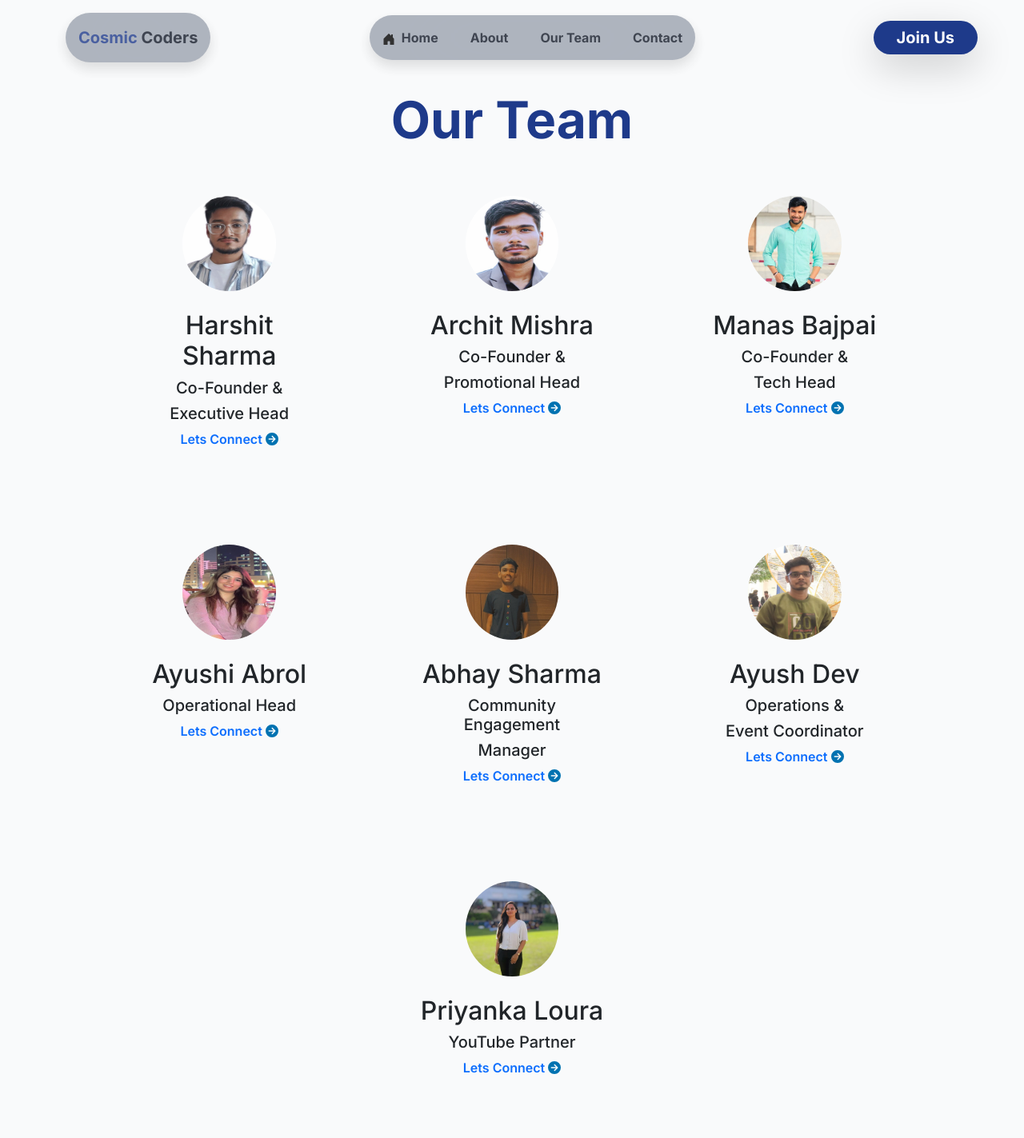
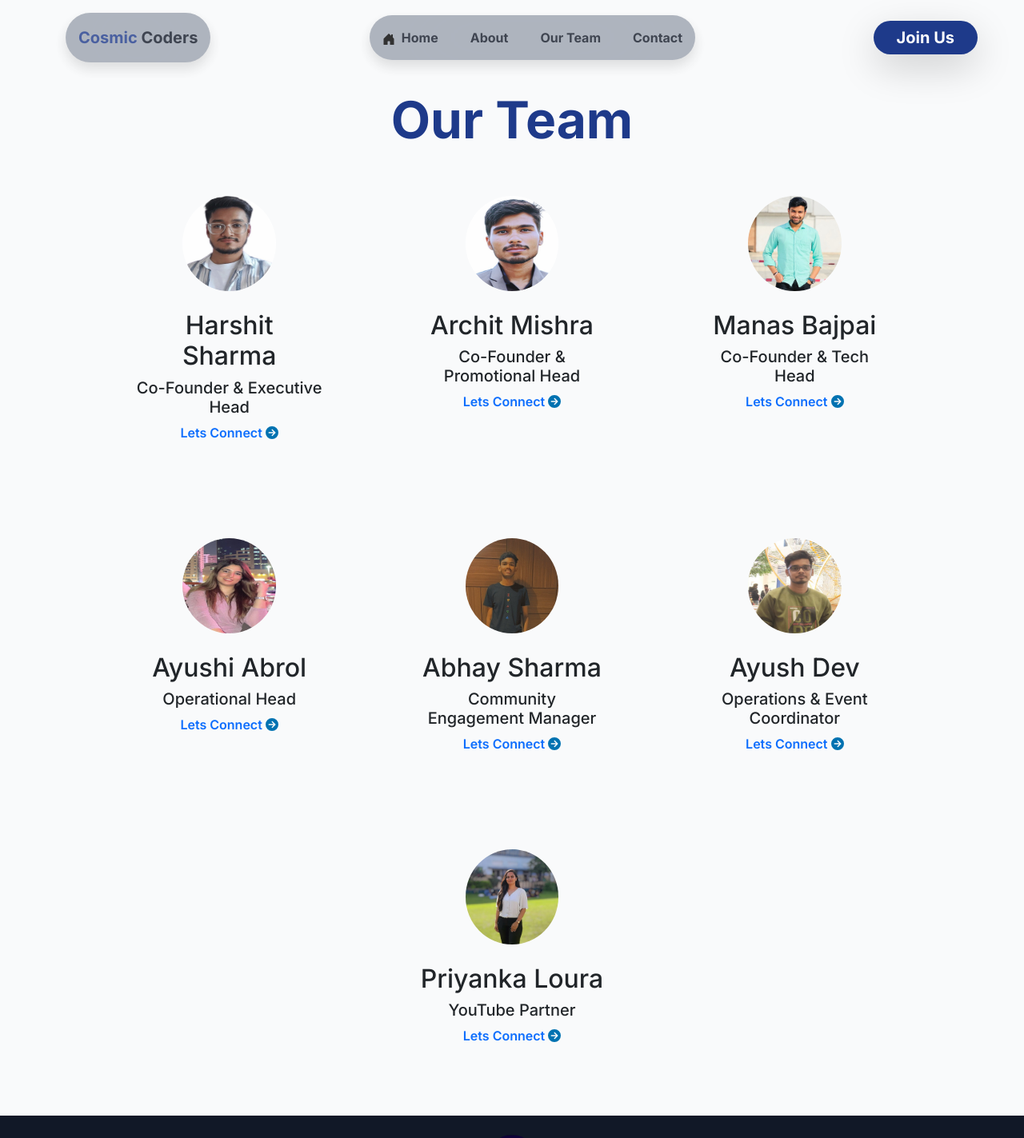
Before and after one commit to cosmiccodersofficial/CosmicCoders, a React (Create React App) app: page /ourteam in a window 1280 px wide. Shown: the top 1423 px of the page at 80% size. Built offline with nearby package versions, Linux system fonts and the light colour scheme; a web font is replaced by a local one.

Commit message:
Optimized the Our team component

```diff
--- a/src/components/Our Team/OurTeam.js
+++ b/src/components/Our Team/OurTeam.js
@@ -1,8 +1,6 @@
-import React from 'react';
-import { useEffect } from 'react';
-import { Link } from 'react-router-dom';
-import { FontAwesomeIcon } from '@fortawesome/react-fontawesome'
-import { faCircleArrowRight } from '@fortawesome/free-solid-svg-icons';
+import React, {useEffect} from 'react';
+import { Container, Row, Col } from 'react-bootstrap';
+import TeamMember from './TeamMember';
 import './OurTeam.css';
 import harshit from '../../images/Harshit.jpg';
 import archit from '../../images/Archit.jpg';
@@ -17,125 +15,44 @@ const OurTeam = () => {
         window.scrollTo(0, 0);
     }, []);
     return (
-        <div className="container bg-gray-50 p-3 mt-5">
+        <Container className="bg-gray-50 p-3 mt-5">
             <h2 className="display-3 fw-bold mb-6 mt-5 text-blue-900 text-center animate-fade">Our Team</h2>
+
             {/* First Row */}
-            <div className="row mb-4 mx-md-4">
-                {/* First Column */}
-                <div className="col-md-4 mb-md-0 mb-4">
-                    <div className="p-5 rounded-md">
-                        <div className="d-flex flex-column align-items-center mb-4">
-                            <img src={harshit} alt="" className="w-50 h-50 rounded-circle hover cursor-pointer" />
-                        </div>
-                        <h1 className='h2 mt-4 animate-fade'> Harshit Sharma </h1>
-                        <h1 className='h5 animate-fade'>Co-Founder &</h1>
-                        <h1 className='h5 animate-fade'>Executive Head</h1>
-                        <Link to="https://www.linkedin.com/in/harshit1822/" target='_blank' className='animate-fade animate fw-semibold text-decoration-none'>
-                            Lets Connect <FontAwesomeIcon className='icon-color' icon={faCircleArrowRight} />
-                        </Link>
-                    </div>
-                </div>
-
-                {/* Second Column */}
-                <div className="col-md-4 mb-md-0 mb-4 d-flex justify-content-center">
-                    <div className="p-5 rounded-md">
-                        <div className="d-flex flex-column align-items-center mb-4">
-                            <img src={archit} alt="" className="w-50 h-50 rounded-circle hover cursor-pointer" />
-                        </div>
-                        <h1 className='animate-fade h2 mt-4'>Archit Mishra </h1>
-                        <h1 className='animate-fade h5'>Co-Founder &</h1>
-                        <h1 className='animate-fade h5'>Promotional Head</h1>
-                        <Link to="https://www.linkedin.com/in/archit-mishr/" target='_blank' className='animate-fade animate fw-semibold text-decoration-none'>
-                            Lets Connect <FontAwesomeIcon className='icon-color' icon={faCircleArrowRight} />
-                        </Link>
-                    </div>
-                </div>
-                {/* Third Column */}
-                <div className="col-md-4 mb-md-0 mb-4 d-flex justify-content-end">
-                    <div className="p-5 rounded-md">
-                        <div className="d-flex flex-column align-items-center mb-4">
-                            <img src={manas} alt="" className="w-50 h-50 rounded-circle hover cursor-pointer" />
-                        </div>
-                        <h1 className='animate-fade h2 mt-4'>Manas Bajpai </h1>
-                        <h1 className='animate-fade h5'>Co-Founder &</h1>
-                        <h1 className='animate-fade h5'>Tech Head</h1>
-                        <Link to="https://www.linkedin.com/in/manasbajpai/" target='_blank' className='animate-fade animate fw-semibold text-decoration-none'>
-                            Lets Connect <FontAwesomeIcon className='icon-color' icon={faCircleArrowRight} />
-                        </Link>
-                    </div>
-                </div>
-            </div>
+            <Row className="mb-4 mx-md-4">
+                <Col className="col-md-4 mb-md-0 mb-4">
+                    <TeamMember name="Harshit Sharma" role="Co-Founder & Executive Head" linkedin="https://www.linkedin.com/in/harshit1822/" imageSrc={harshit} />
+                </Col>
+                <Col className="col-md-4 mb-md-0 mb-4 d-flex justify-content-center">
+                    <TeamMember name="Archit Mishra" role="Co-Founder & Promotional Head" linkedin="https://www.linkedin.com/in/archit-mishr/" imageSrc={archit} />
+                </Col>
+                <Col className="col-md-4 mb-md-0 mb-4 d-flex justify-content-end">
+                    <TeamMember name="Manas Bajpai" role="Co-Founder & Tech Head" linkedin="https://www.linkedin.com/in/manasbajpai/" imageSrc={manas} />
+                </Col>
+            </Row>
 
             {/* Second Row */}
-            <div className="row mb-4 mx-md-4">
-                {/* Fourth Column */}
-                <div className="col-md-4 mb-md-0 mb-4">
-                    <div className="p-5 rounded-md">
-                        <div className="flex flex-col items-center mb-4">
-                            <img src={ayushi} alt="" className="w-50 h-50 rounded-circle hover cursor-pointer" />
-                        </div>
-                        <h1 className='animate-fade h2 mt-4'>Ayushi Abrol </h1>
-                        <h1 className='animate-fade h5'>Operational Head</h1>
-                        <Link to="https://www.linkedin.com/in/ayushi-abrol/" target='_blank' className='animate-fade animate fw-semibold text-decoration-none'>
-                            Lets Connect <FontAwesomeIcon className='icon-color' icon={faCircleArrowRight} />
-                        </Link>
-                    </div>
-                </div>
-
-                {/* Fifth Column */}
-                <div className="col-md-4 mb-md-0 mb-4">
-                    <div className="p-5 rounded-md">
-                        <div className="flex flex-col items-center mb-4">
-                            <img src={abhay} alt="" className="w-50 h-50 rounded-circle hover cursor-pointer" />
-                        </div>
-                        <h1 className='animate-fade h2 mt-4'>Abhay Sharma </h1>
-                        <h1 className='animate-fade h5'>Community Engagement</h1>
-                        <h1 className='animate-fade h5'>Manager</h1>
-                        <Link to="https://www.linkedin.com/in/abhaysharma31/" target='_blank' className='animate-fade animate fw-semibold text-decoration-none'>
-                            Lets Connect <FontAwesomeIcon className='icon-color' icon={faCircleArrowRight} />
-                        </Link>
-                    </div>
-                </div>
-
-                {/* Sixth Column */}
-                <div className="col-md-4 mb-md-0 mb-4">
-                    <div className="p-5 rounded-md">
-                        <div className="flex flex-col items-center mb-4">
-                            <img src={ayush} alt="" className="w-50 h-50 rounded-circle hover cursor-pointer" />
-                        </div>
-                        <h1 className='animate-fade h2 mt-4'>Ayush Dev </h1>
-                        <h1 className='animate-fade h5'>Operations &</h1>
-                        <h1 className='animate-fade h5'>Event Coordinator</h1>
-                        <Link to="https://www.linkedin.com/in/ayush-dev-1a5370211/" target='_blank' className='animate-fade animate fw-semibold text-decoration-none'>
-                            Lets Connect <FontAwesomeIcon className='icon-color' icon={faCircleArrowRight} />
-                        </Link>
-                    </div>
-                </div>
-            </div>
+            <Row className="mb-4 mx-md-4">
+                <Col className="col-md-4 mb-md-0 mb-4">
+                    <TeamMember name="Ayushi Abrol" role="Operational Head" linkedin="https://www.linkedin.com/in/ayushi-abrol/" imageSrc={ayushi}/>
+                </Col>
+                <Col className="col-md-4 mb-md-0 mb-4">
+                    <TeamMember name="Abhay Sharma" role="Community Engagement Manager" linkedin="https://www.linkedin.com/in/abhaysharma31/" imageSrc={abhay}/>
+                </Col>
+                <Col className="col-md-4 mb-md-0 mb-4">
+                    <TeamMember name="Ayush Dev" role="Operations & Event Coordinator" linkedin="https://www.linkedin.com/in/ayush-dev-1a5370211/" imageSrc={ayush}/>
+                </Col>
+            </Row>
 
             {/* Third Row */}
-            <div className="row mb-4 mx-md-4">
-                <div className="col-md-4 mb-md-0 mb-4">
-
-                </div>
-                {/* Seventh Column */}
-                <div className="col-md-4 mb-md-0 mb-4">
-                    <div className="p-5 rounded-md">
-                        <div className="flex flex-col items-center mb-4">
-                            <img src={priyanka} alt="" className="w-50 h-50 rounded-circle hover cursor-pointer" />
-                        </div>
-                        <h1 className='animate-fade h2 mt-4'>Priyanka Loura</h1>
-                        <h1 className='animate-fade h5'>YouTube Partner</h1>
-                        <Link to="https://www.linkedin.com/in/priyankaloura/" target='_blank' className='animate-fade animate fw-semibold text-decoration-none'>
-                            Lets Connect <FontAwesomeIcon className='icon-color' icon={faCircleArrowRight} />
-                        </Link>
-                    </div>
-                </div>
-                <div className="col-md-4 mb-md-0 mb-4">
-
-                </div>
-            </div>
-        </div>
+            <Row className="mb-4 mx-md-4">
+                <Col className="col-md-4 mb-md-0 mb-4"> </Col>
+                <Col className="col-md-4 mb-md-0 mb-4">
+                    <TeamMember name="Priyanka Loura" role="YouTube Partner" linkedin="https://www.linkedin.com/in/priyankaloura/" imageSrc={priyanka}/>
+                </Col>
+                <Col className="col-md-4 mb-md-0 mb-4"> </Col>
+            </Row>
+        </Container>
     )
 }
 export default OurTeam;
--- /dev/null
+++ b/src/components/Our Team/TeamMember.js
@@ -0,0 +1,22 @@
+import React from 'react';
+import { Link } from 'react-router-dom';
+import { FontAwesomeIcon } from '@fortawesome/react-fontawesome'
+import { faCircleArrowRight } from '@fortawesome/free-solid-svg-icons';
+import './OurTeam.css';
+
+const TeamMember = ({ name, role, linkedin, imageSrc }) => {
+  return (
+    <div className="p-5 rounded-md">
+      <div className="d-flex flex-column align-items-center mb-4">
+        <img src={imageSrc} alt="" className="w-50 h-50 rounded-circle hover cursor-pointer" />
+      </div>
+      <h1 className='h2 mt-4 animate-fade'>{name}</h1>
+      <h1 className='h5 animate-fade'>{role}</h1>
+      <Link to={linkedin} target='_blank' className='animate-fade animate fw-semibold text-decoration-none'>
+        Lets Connect <FontAwesomeIcon className='icon-color' icon={faCircleArrowRight} />
+      </Link>
+    </div>
+  );
+}
+
+export default TeamMember;
```
